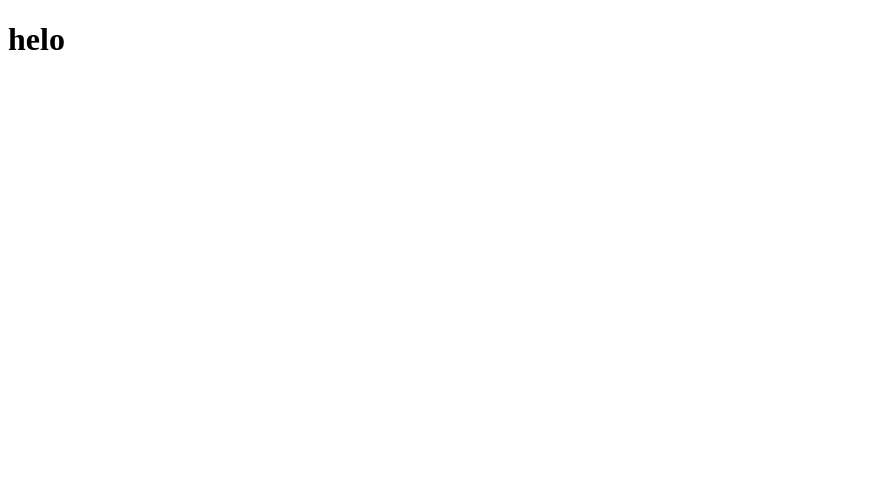
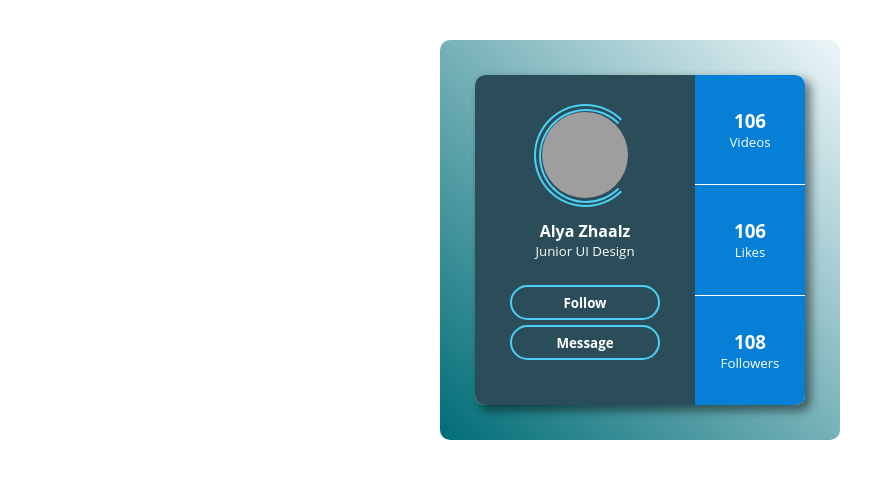
Before and after one commit to AlyaKagerou/100-daysCSS-Challenge, a plain HTML site: page Day 6/index.html in a window 1280 px wide. Shown: the whole page, without its empty margins (0-894 px from the left). Drawn offline with Linux system fonts and the light colour scheme; grey boxes are pictures that could not be loaded.

Commit message:
Adding Day 6

```diff
--- a/Day 6/index.html
+++ b/Day 6/index.html
@@ -4,9 +4,38 @@
     <meta charset="UTF-8">
     <meta http-equiv="X-UA-Compatible" content="IE=edge">
     <meta name="viewport" content="width=device-width, initial-scale=1.0">
-    <title>Document</title>
+    <link rel="stylesheet" href="style.css">
+    <title>100 Days CSS Challenge | Day 6 </title>
 </head>
 <body>
-    <h1>helo</h1>
+    <div class="container">
+        <div class="profile">
+            <div class="info">
+                <div class="pic">
+                    <img src="https://i.postimg.cc/3w6jgLQh/NAKI.png" style="padding: 2px;" class="hello">
+                </div>
+                <div class="picinfo">
+                    <h4>Alya Zhaalz</h4>
+                    <h5>Junior UI Design</h5>
+                </div>
+                <div class="buttons">
+                    <button>Follow</button>
+                    <button>Message</button>
+                </div>
+            </div>
+            <div class="stats posts">
+                <h3>106</h3>
+                <h5>Videos</h5>
+            </div>
+            <div class="stats likes">
+                <h3>106</h3>
+                <h5>Likes</h5>
+            </div>
+            <div class="stats followers">
+                <h3>108</h3>
+                <h5>Followers</h5>
+            </div>
+        </div>
+    </div>
 </body>
 </html>
--- a/Day 6/style.css
+++ b/Day 6/style.css
@@ -0,0 +1,144 @@
+*{
+    box-sizing: border-box;
+    font-family: "Open Sans", sans-serif;
+}
+:root{
+    --mainColor1 : #067fd6;
+    --mainColor2 : #2a4d59;
+    --mainColor3 : #4cd1f6;
+    --mainColor5 : white;
+    --mainColor4 : #393939;
+}
+.container{
+    background: linear-gradient(to top right, #006d77 0%, #edf6f9 100%);
+    border-radius: 10px;
+    height: 400px;
+    width: 400px;
+    margin: 40px auto;
+    display: flex;
+    align-items: center;
+    justify-content: center;
+}
+.profile{
+    height: 330px;
+    width: 330px;
+    background-color: var(--mainColor5);
+    box-shadow: 5px 5px 10px 1px #00000079;
+    border-radius: 10px;
+    overflow: hidden;
+    display: grid;
+    grid-template-columns: repeat(3, 1fr);
+    grid-template-rows: repeat(3, 1fr);
+    row-gap: 1px;
+    grid-template-areas: "info info posts"
+    "info info likes"
+    "info info followers";
+}
+.info{
+    grid-area: info;
+    background-color: var(--mainColor2);
+    display: flex;
+    flex-direction: column;
+    align-items: center;
+}
+.info .pic{
+    position: relative;
+    height: 90px;
+    width: 90px;
+    margin-top: 35px;
+    border-radius: 50px;
+    cursor: pointer;
+}
+.info .pic::before{
+    content: "";
+    height: 110%;
+    width: 110%;
+    position: absolute;
+    border: 2px solid;
+    border-radius: 55%;
+    border-color: var(--mainColor3) transparent var(--mainColor3) var(--mainColor3);
+    top: -6px;
+    left: -6px;
+    transition: 1s;
+}
+.info .pic::after{
+    content: "";
+    height: 100%;
+    width: 100%;
+    position: absolute;
+    border: 2px solid;
+    border-radius: 50%;
+    border-color: var(--mainColor3) transparent var(--mainColor3) var(--mainColor3);
+    top: -1.5px;
+    left: -1.5px;
+    transition: 1s;
+}
+.info .pic img{
+    width: 100%;
+    height: 100%;
+    object-fit: cover;
+    border-radius: 50%;
+}
+.info .picinfo{
+    margin-top: 20px;
+    color: var(--mainColor5);
+    display: flex;
+    flex-direction: column;
+    align-items: center;
+}
+.buttons{
+    margin-top: 20px;
+}
+.info button{
+    display: block;
+    height: 35px;
+    width: 150px;
+    margin: 5px;
+    background-color: var(--mainColor2);
+    color: var(--mainColor5);
+    border: var(--mainColor3) 2px solid;
+    border-radius:50px;
+    font-weight: bold;
+    cursor: pointer;
+    transition: all 0.3s;
+}
+.stats{
+    background-color: var(--mainColor1);
+    color: var(--mainColor5);
+    display: flex;
+    flex-direction: column;
+    justify-content: center;
+    align-items: center;
+    cursor: pointer;
+    transition: all 0.3s;
+}
+h3,h4,h5{
+    margin: 0px;
+}
+h5{
+    font-weight: normal;
+    text-transform: capitalize;
+}
+.posts{
+    grid-area: posts;
+}
+.likes{
+    grid-area: likes;
+}
+.followers{
+    grid-area: followers;
+}
+.stats:hover{
+    background-color: var(--mainColor3);
+    color: var(--mainColor4);
+}
+button:hover{
+    background-color: var(--mainColor3);
+    color: var(--mainColor4);
+}
+.pic:hover::before{
+    transform: rotate(180deg);
+}
+.pic:hover::after{
+    transform: rotate(-180deg);
+}
```
